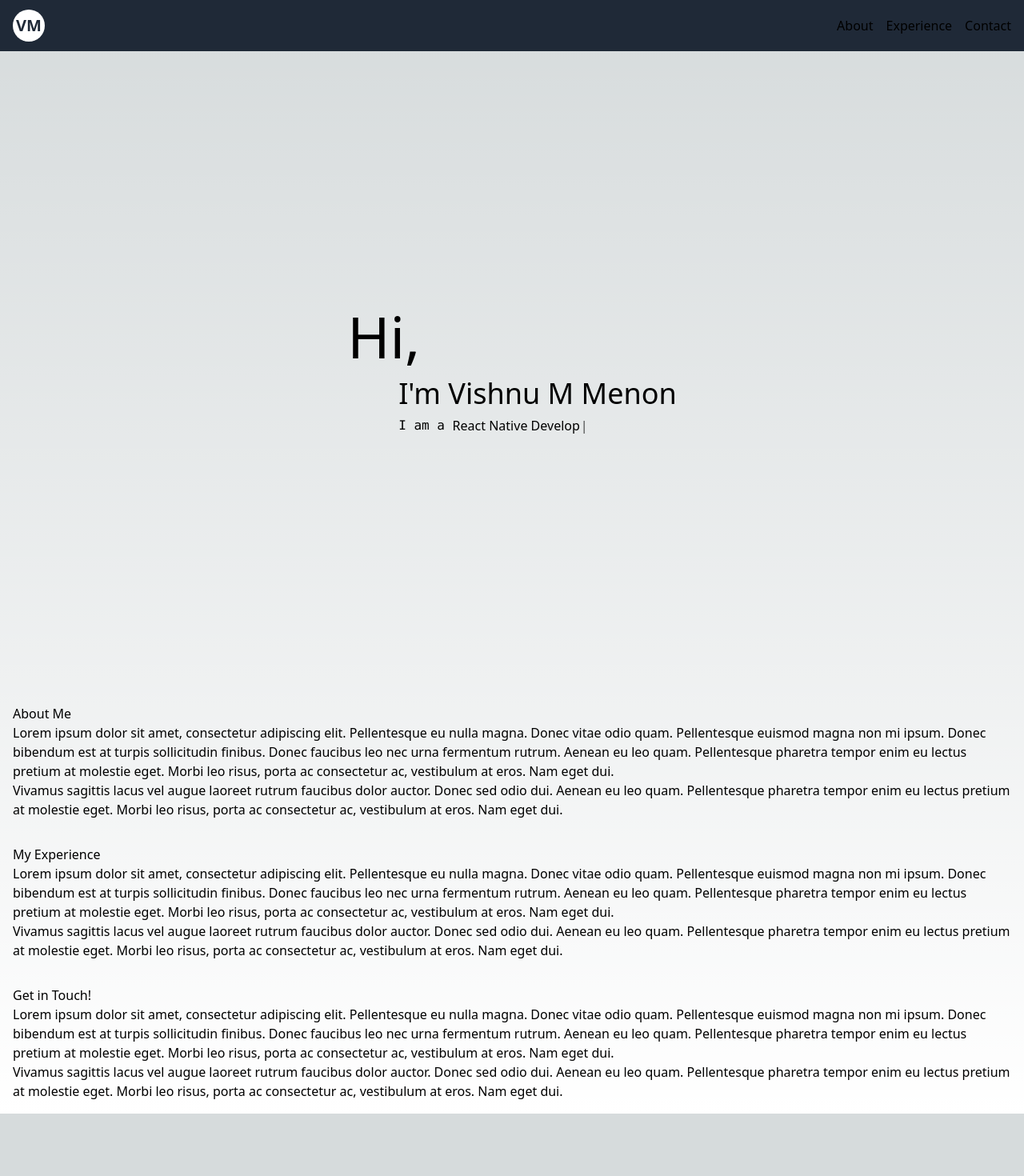
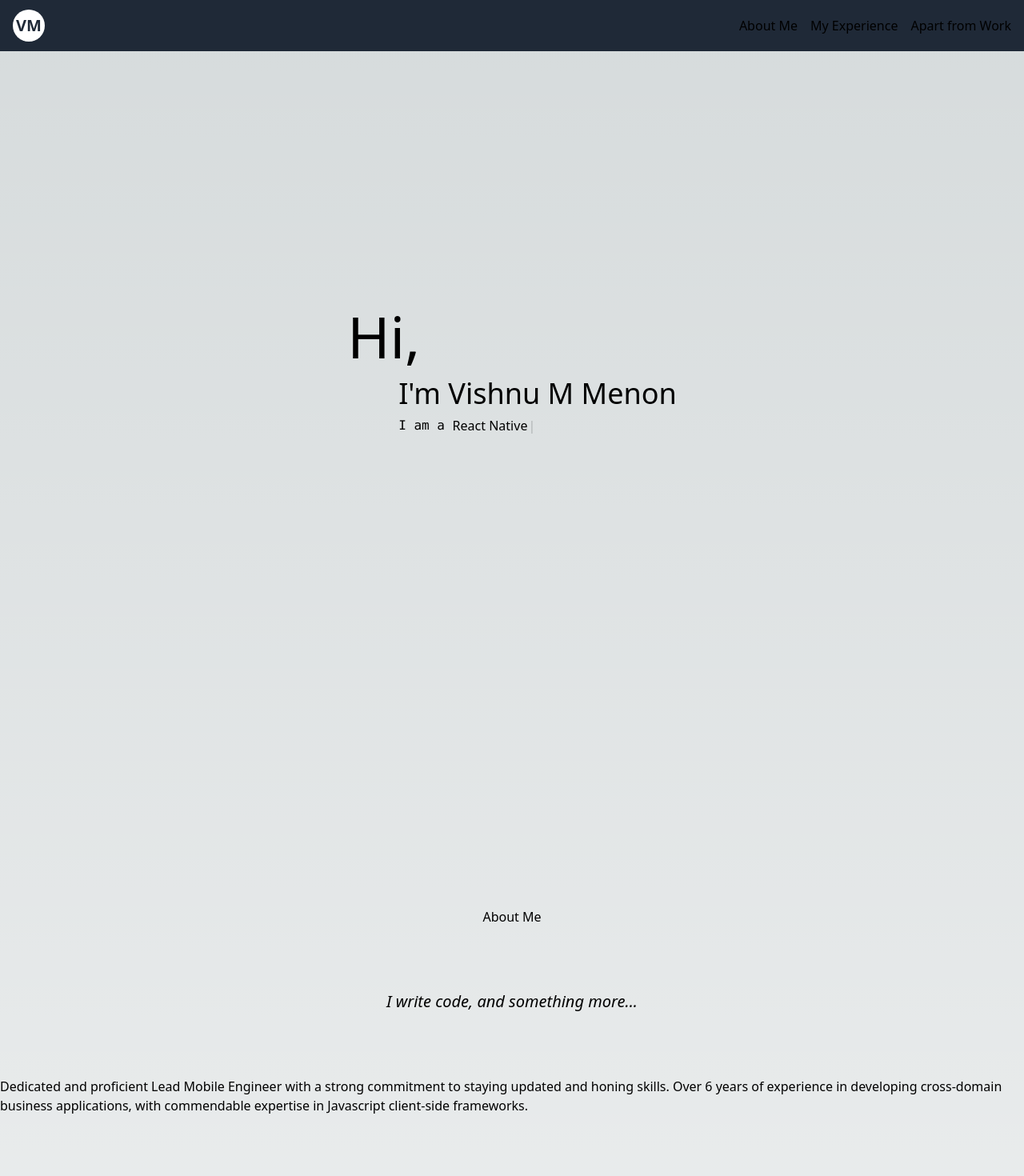
Before and after one commit to vishnummenon/portfolio, a Next.js app: page / in a window 1280 px wide. Shown: the top 1470 px of the page at 80% size. Before the commit the page ends 1392 px from the top, so only its background shows below. Built offline with nearby package versions, Linux system fonts and the light colour scheme.

Commit message:
Homepage Revamp

```diff
--- a/app/components/About.tsx
+++ b/app/components/About.tsx
@@ -2,21 +2,14 @@ import { FC } from "react";
 
 const About: FC = () => {
   return (
-    <section id="about" className="about">
+    <section id="about" className="about h-screen flex flex-col justify-center items-center">
       <h2>About Me</h2>
-      <p>
-        Lorem ipsum dolor sit amet, consectetur adipiscing elit. Pellentesque eu
-        nulla magna. Donec vitae odio quam. Pellentesque euismod magna non mi
-        ipsum. Donec bibendum est at turpis sollicitudin finibus. Donec faucibus
-        leo nec urna fermentum rutrum. Aenean eu leo quam. Pellentesque pharetra
-        tempor enim eu lectus pretium at molestie eget. Morbi leo risus, porta
-        ac consectetur ac, vestibulum at eros. Nam eget dui.
+      <p className="text-xl my-20 italic">
+        I write code, and something more...
       </p>
       <p>
-        Vivamus sagittis lacus vel augue laoreet rutrum faucibus dolor auctor.
-        Donec sed odio dui. Aenean eu leo quam. Pellentesque pharetra tempor
-        enim eu lectus pretium at molestie eget. Morbi leo risus, porta ac
-        consectetur ac, vestibulum at eros. Nam eget dui.
+      Dedicated and proficient Lead Mobile Engineer with a strong commitment to staying updated and honing skills.
+      Over 6 years of experience in developing cross-domain business applications, with commendable expertise in Javascript client-side frameworks.
       </p>
     </section>
   );
--- a/app/components/Contact.tsx
+++ b/app/components/Contact.tsx
@@ -1,8 +1,8 @@
 import { FC } from "react";
 
-const Contact: FC = () => {
+const Offline: FC = () => {
   return (
-    <section id="contact" className="contact">
+    <section id="offline" className="offline h-screen flex flex-col justify-center items-center">
       <h2>Get in Touch!</h2>
       <p>
         Lorem ipsum dolor sit amet, consectetur adipiscing elit. Pellentesque eu
@@ -22,4 +22,4 @@ const Contact: FC = () => {
   );
 };
 
-export default Contact;
+export default Offline;
--- a/app/components/Experience.tsx
+++ b/app/components/Experience.tsx
@@ -2,7 +2,7 @@ import { FC } from "react";
 
 const Experience: FC = () => {
   return (
-    <section id="experience" className="experience">
+    <section id="experience" className="experience h-screen flex flex-col justify-center items-center">
       <h2>My Experience</h2>
       <p>
         Lorem ipsum dolor sit amet, consectetur adipiscing elit. Pellentesque eu
--- /dev/null
+++ b/app/components/Intro.tsx
@@ -0,0 +1,32 @@
+'use client'
+
+import { FC } from "react";
+
+import Typewriter from "typewriter-effect";
+
+const Intro: FC = () => {
+    return (
+        <section className="h-screen bg-black-200 flex flex-col justify-center items-center">
+        <div>
+        <h1 className="text-7xl">Hi,</h1>
+        <h1 className="text-4xl ml-16 mt-4">I'm Vishnu M Menon</h1>
+        <div className="flex ml-16 mt-2">
+          <pre>I am a </pre>
+          <Typewriter
+            options={{
+              strings: [
+                "React Native Developer",
+                "Machine Learning Enthusiast",
+                "Creative Writer"
+              ],
+              autoStart: true,
+              loop: true,
+            }}
+          />
+        </div>
+        </div>
+      </section>
+    );
+};
+
+export default Intro;
--- a/app/components/Navbar.tsx
+++ b/app/components/Navbar.tsx
@@ -39,11 +39,11 @@ const Navbar: FC = () => {
       <div className="flex space-x-4">
       {sections.map((section) => (
         <Link
-          key={section}
+          key={section.key}
           className="hover:text-gray-200"
-          href={`#${section.toLowerCase()}`}
+          href={`#${section.key}`}
         >
-          {section}
+          {section.value}
         </Link>
       ))}
       </div>
--- a/app/constants/sections.ts
+++ b/app/constants/sections.ts
@@ -1 +1,25 @@
-export const sections = ['About', 'Experience', 'Contact'];
+enum Sections {
+    about = 'about',
+    experience = 'experience',
+    offline = 'offline'
+}
+
+type ISections = {
+    key: keyof typeof Sections;
+    value: string;
+}
+
+export const sections: ISections[] = [
+    {
+        key: 'about',
+        value: 'About Me'
+    },
+    {
+        key: 'experience',
+        value: 'My Experience'
+    },
+    {
+        key: 'offline',
+        value: 'Apart from Work'
+    }
+];
--- a/app/page.tsx
+++ b/app/page.tsx
@@ -1,45 +1,17 @@
-"use client";
-
-import Typewriter from "typewriter-effect";
-
 import About from "./components/About"; // Adjust path if necessary
 import Experience from "./components/Experience";
 import Contact from "./components/Contact";
+import Intro from "./components/Intro";
 
 import "./globals.css";
 
 const HomePage = () => {
   return (
     <>
-      <section className="h-screen bg-black-200 flex flex-col justify-center items-center">
-        <div>
-        <h1 className="text-7xl">Hi,</h1>
-        <h1 className="text-4xl ml-16 mt-4">I'm Vishnu M Menon</h1>
-        <div className="flex ml-16 mt-2">
-          <pre>I am a </pre>
-          <Typewriter
-            options={{
-              strings: [
-                "React Native Developer",
-                "Machine Learning Enthusiast",
-                "Creative Writer"
-              ],
-              autoStart: true,
-              loop: true,
-            }}
-          />
-        </div>
-        </div>
-      </section>
-      <section className="about p-4">
-        <About />
-      </section>
-      <section className="experience p-4">
-        <Experience />
-      </section>
-      <section className="contact p-4">
-        <Contact />
-      </section>
+      <Intro />
+      <About />
+      <Experience />
+      <Contact />
     </>
   );
 };
```
